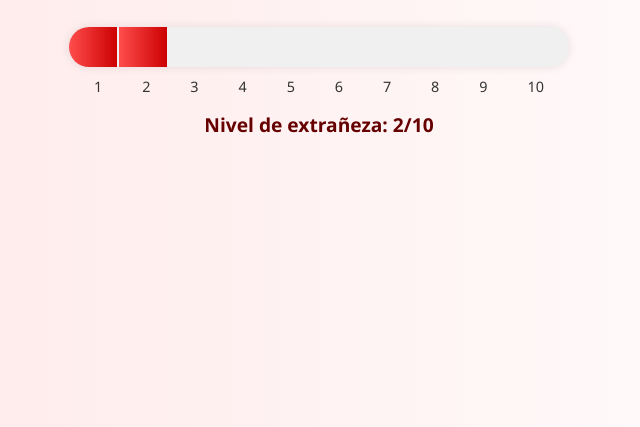
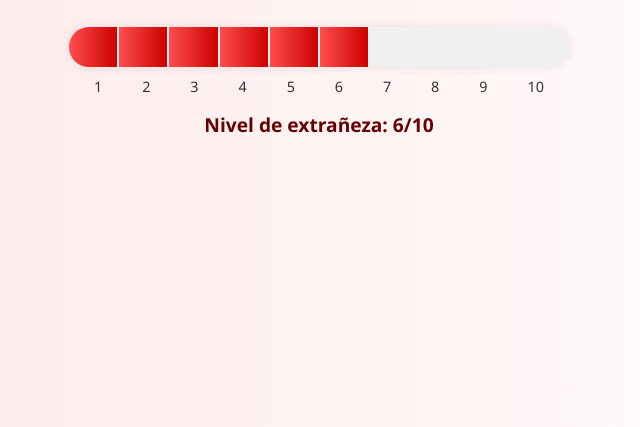
Before and after one commit to HarlenQuiros/Extranometro, a plain HTML site: page index.html in a window 1280 px wide. Shown: the part 373-800 px from the top of the page, without its empty margins (321-961 px from the left). Drawn offline with Linux system fonts and the light colour scheme.

Commit message:
Update index.html

```diff
--- a/index.html
+++ b/index.html
@@ -102,7 +102,7 @@
 
   <script>
     // Cambiá este valor del 1 al 10
-    let extranoNivel = 2;
+    let extranoNivel = 6;
 
     const barWrapper = document.getElementById('barWrapper');
     const label = document.getElementById('levelLabel');
```
